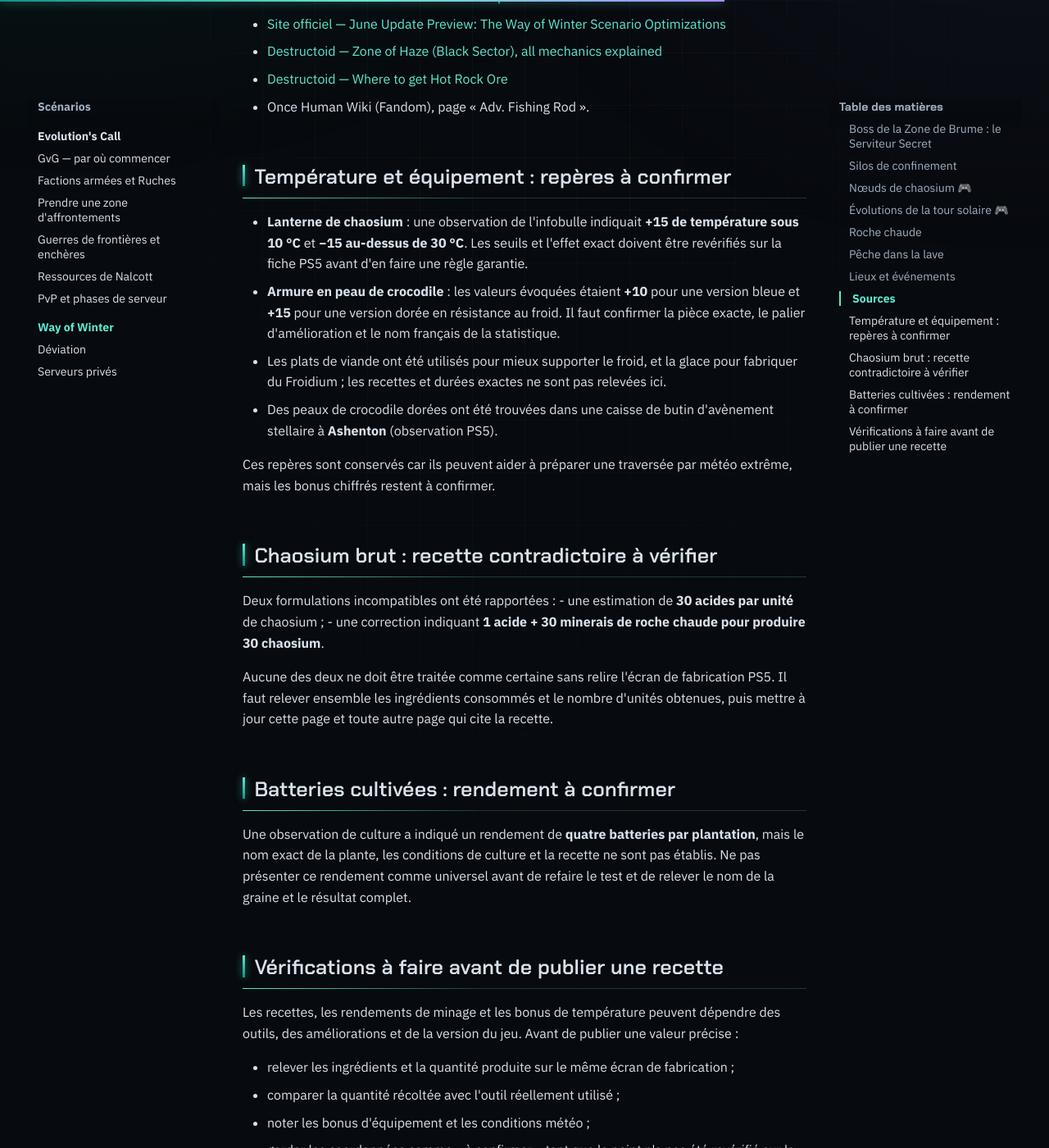
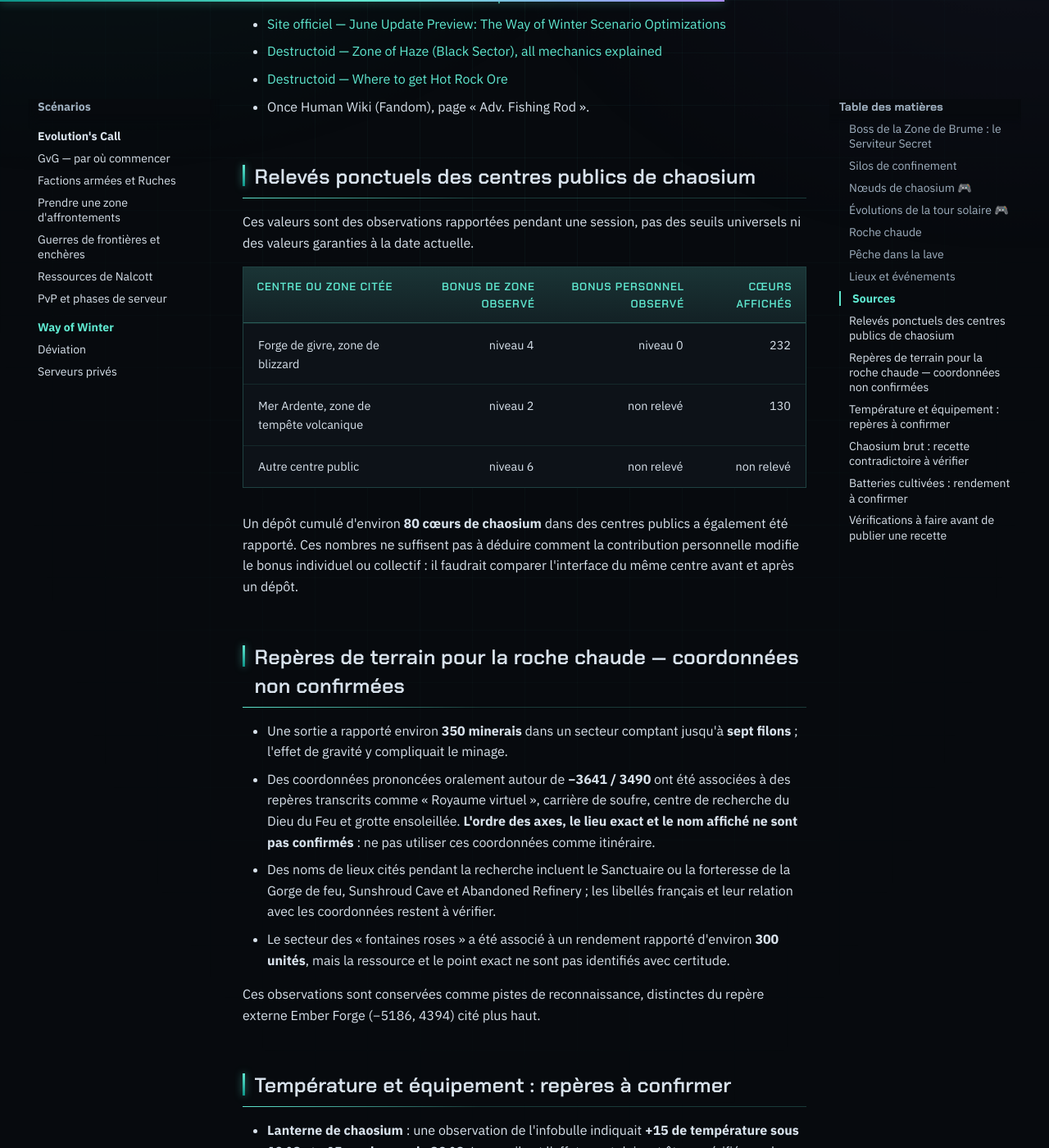
Before and after one commit to flav92/once-human-ps5-wiki, an MkDocs documentation site: the page built from docs/scenarios/way-of-winter.md, in a window 1280 px wide and 1400 px high, scrolled down 3133 px. Shown: the whole window at 82% size. Built offline with MkDocs 1.6.1 and Material for MkDocs 9.7.7, drawn with Linux system fonts in a browser that asks for light colours; comment, search, counter and statistics services are not loaded.

Commit message:
Restaure les relevés de centres chaosium et les repères de farm incertains

```diff
--- a/docs/scenarios/way-of-winter.md
+++ b/docs/scenarios/way-of-winter.md
@@ -75,6 +75,27 @@ Une seule évolution à choisir parmi celles proposées. Effets relevés :
 - Once Human Wiki (Fandom), page « Adv. Fishing Rod ».
 
 
+## Relevés ponctuels des centres publics de chaosium
+
+Ces valeurs sont des observations rapportées pendant une session, pas des seuils universels ni des valeurs garanties à la date actuelle.
+
+| Centre ou zone citée | Bonus de zone observé | Bonus personnel observé | Cœurs affichés |
+|---|---:|---:|---:|
+| Forge de givre, zone de blizzard | niveau 4 | niveau 0 | 232 |
+| Mer Ardente, zone de tempête volcanique | niveau 2 | non relevé | 130 |
+| Autre centre public | niveau 6 | non relevé | non relevé |
+
+Un dépôt cumulé d'environ **80 cœurs de chaosium** dans des centres publics a également été rapporté. Ces nombres ne suffisent pas à déduire comment la contribution personnelle modifie le bonus individuel ou collectif : il faudrait comparer l'interface du même centre avant et après un dépôt.
+
+## Repères de terrain pour la roche chaude — coordonnées non confirmées
+
+- Une sortie a rapporté environ **350 minerais** dans un secteur comptant jusqu'à **sept filons** ; l'effet de gravité y compliquait le minage.
+- Des coordonnées prononcées oralement autour de **−3641 / 3490** ont été associées à des repères transcrits comme « Royaume virtuel », carrière de soufre, centre de recherche du Dieu du Feu et grotte ensoleillée. **L'ordre des axes, le lieu exact et le nom affiché ne sont pas confirmés** : ne pas utiliser ces coordonnées comme itinéraire.
+- Des noms de lieux cités pendant la recherche incluent le Sanctuaire ou la forteresse de la Gorge de feu, Sunshroud Cave et Abandoned Refinery ; les libellés français et leur relation avec les coordonnées restent à vérifier.
+- Le secteur des « fontaines roses » a été associé à un rendement rapporté d'environ **300 unités**, mais la ressource et le point exact ne sont pas identifiés avec certitude.
+
+Ces observations sont conservées comme pistes de reconnaissance, distinctes du repère externe Ember Forge (−5186, 4394) cité plus haut.
+
 ## Température et équipement : repères à confirmer
 
 - **Lanterne de chaosium** : une observation de l'infobulle indiquait **+15 de température sous 10 °C** et **−15 au-dessus de 30 °C**. Les seuils et l'effet exact doivent être revérifiés sur la fiche PS5 avant d'en faire une règle garantie.
```
